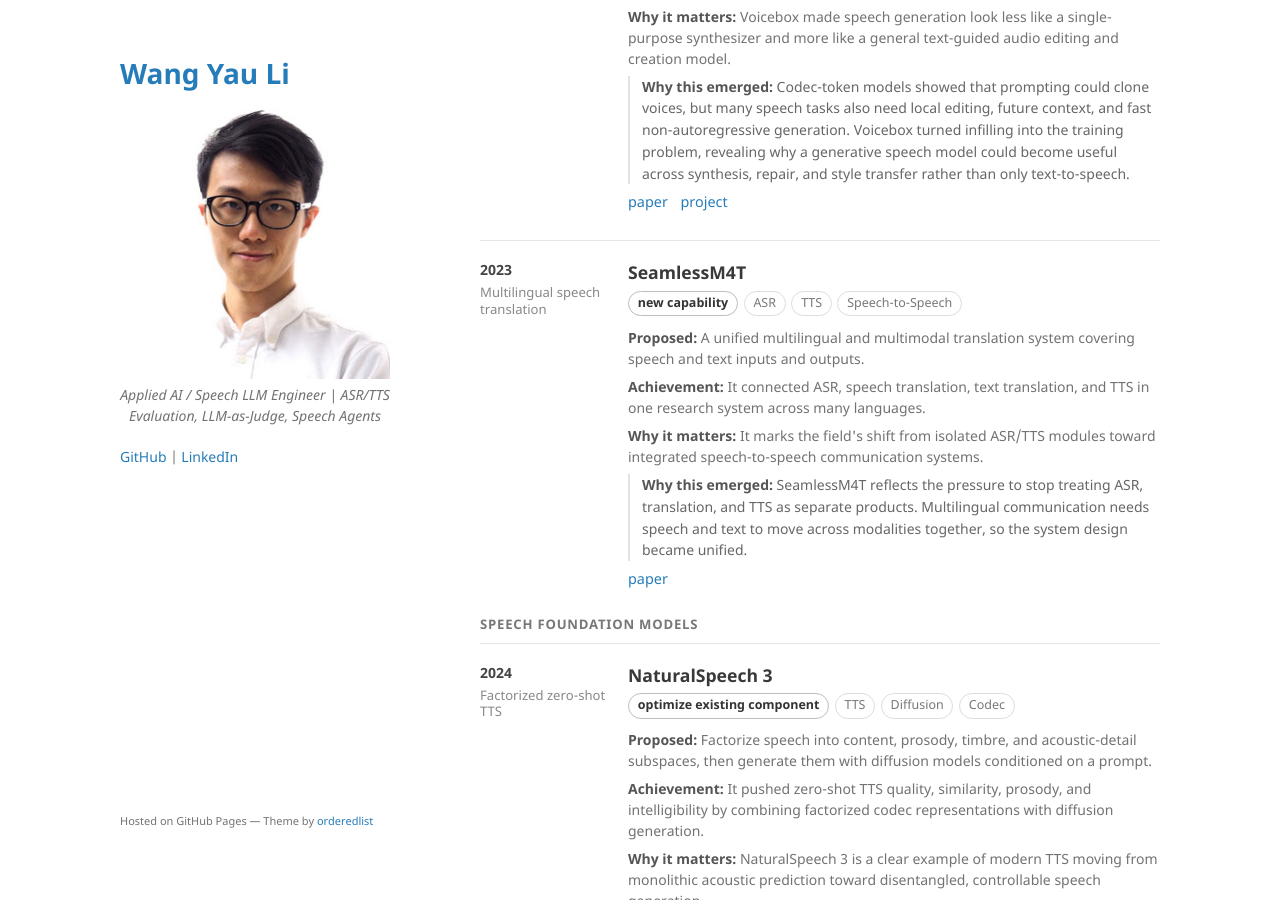
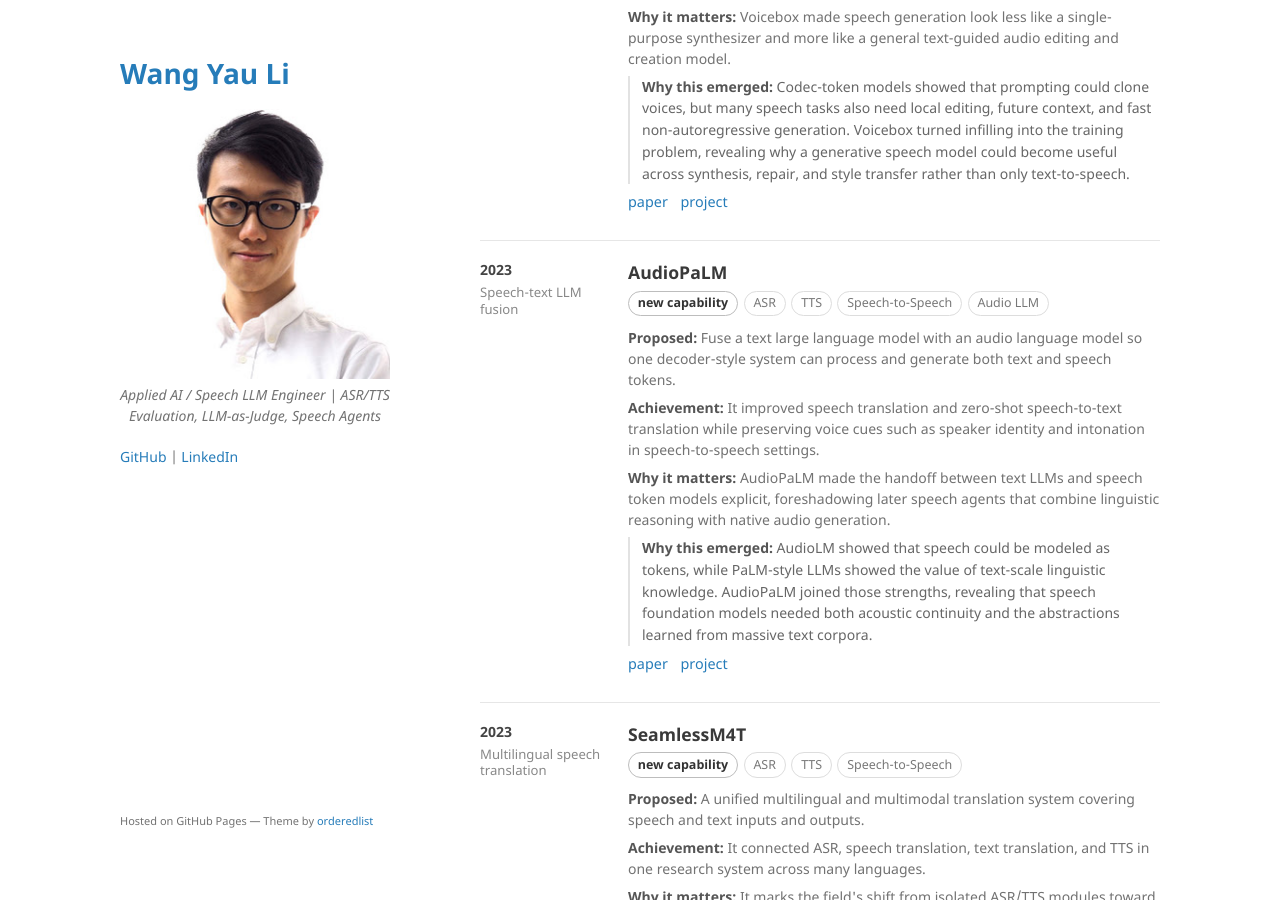
Before and after one commit to kennethli319/kennethli319.github.io, a Jekyll site: the page built from speech-timeline.md, in a window 1280 px wide and 900 px high, scrolled down 22715 px. Built offline with Jekyll 4.4.1, drawn with Linux system fonts in a browser that asks for light colours.

Commit message:
Add AudioPaLM speech timeline milestone

```diff
--- a/speech-timeline.md
+++ b/speech-timeline.md
@@ -1028,6 +1028,22 @@ title: Speech Timeline
 <section class="speech-row">
   <aside class="speech-year">
     2023
+    <div class="speech-kicker">Speech-text LLM fusion</div>
+  </aside>
+  <div class="speech-body">
+    <h2>AudioPaLM</h2>
+    <div class="speech-meta"><span class="speech-impact">new capability</span><span class="speech-tag">ASR</span><span class="speech-tag">TTS</span><span class="speech-tag">Speech-to-Speech</span><span class="speech-tag">Audio LLM</span></div>
+    <p><strong>Proposed:</strong> Fuse a text large language model with an audio language model so one decoder-style system can process and generate both text and speech tokens.</p>
+    <p><strong>Achievement:</strong> It improved speech translation and zero-shot speech-to-text translation while preserving voice cues such as speaker identity and intonation in speech-to-speech settings.</p>
+    <p><strong>Why it matters:</strong> AudioPaLM made the handoff between text LLMs and speech token models explicit, foreshadowing later speech agents that combine linguistic reasoning with native audio generation.</p>
+    <p class="speech-reflection"><strong>Why this emerged:</strong> AudioLM showed that speech could be modeled as tokens, while PaLM-style LLMs showed the value of text-scale linguistic knowledge. AudioPaLM joined those strengths, revealing that speech foundation models needed both acoustic continuity and the abstractions learned from massive text corpora.</p>
+    <p class="speech-source"><a href="https://arxiv.org/abs/2306.12925">paper</a> <a href="https://google-research.github.io/seanet/audiopalm/examples/">project</a></p>
+  </div>
+</section>
+
+<section class="speech-row">
+  <aside class="speech-year">
+    2023
     <div class="speech-kicker">Multilingual speech translation</div>
   </aside>
   <div class="speech-body">
```
